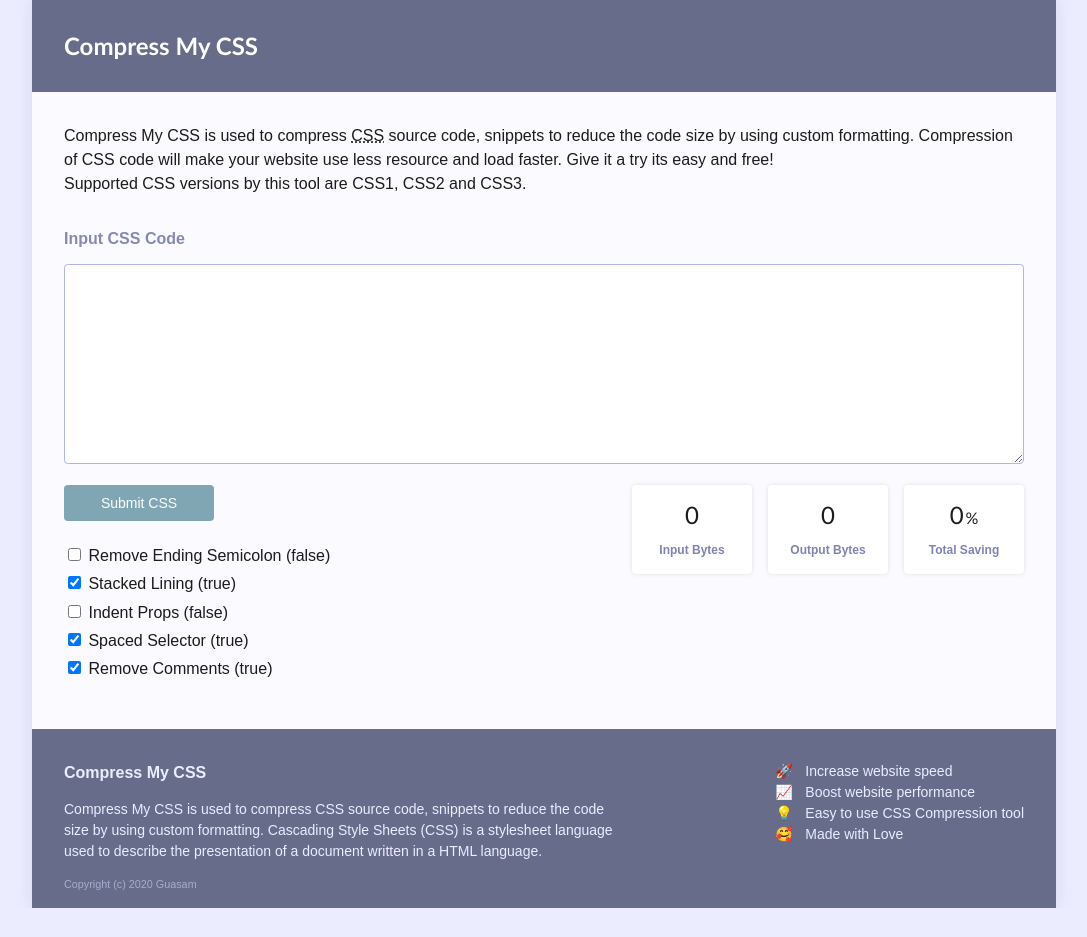
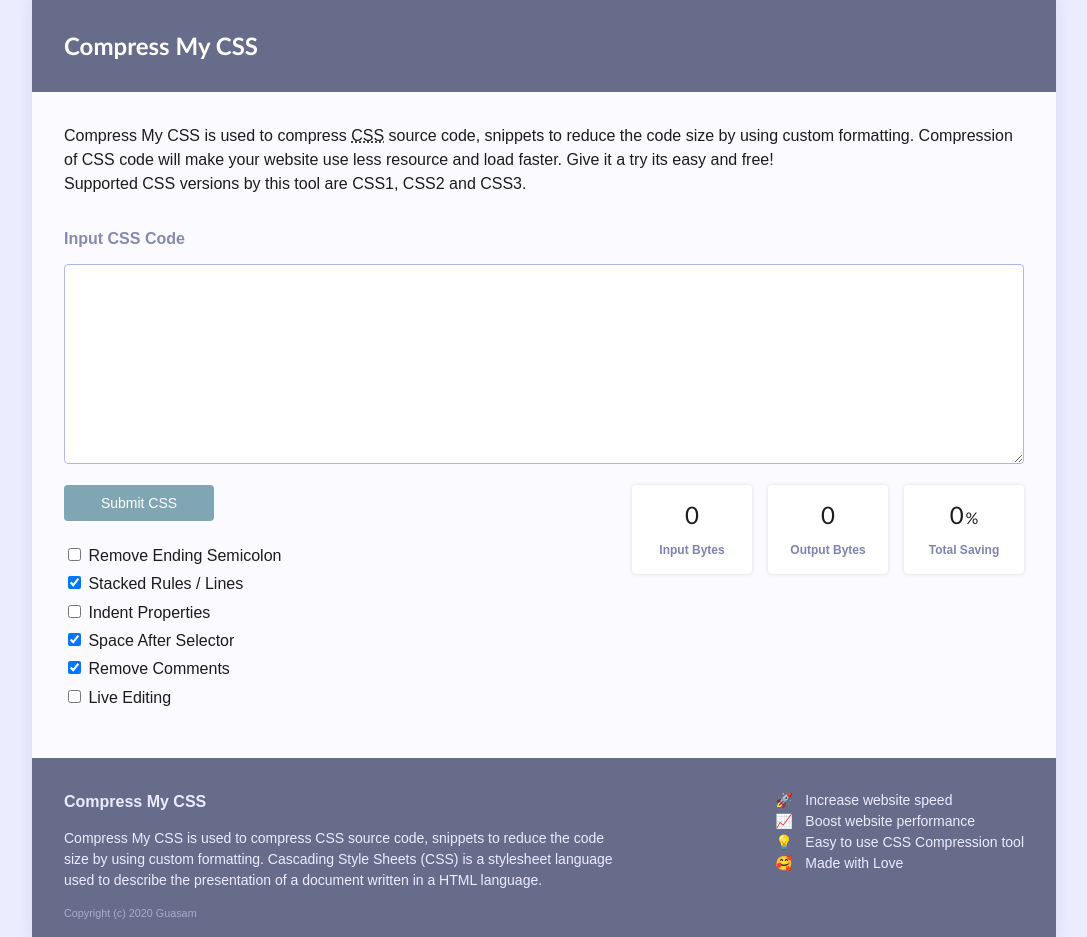
Before and after one commit to guasam/compress-my-css, a Vue app: page / in a window 1280 px wide. Both pictures are taken after a click on the checkbox 170 px from the left and 582 px from the top of the page. Shown: the whole page, without its empty margins (96-1183 px from the left). Before the commit the page ends 908 px from the top, so only its background shows below. Built offline with nearby package versions, Linux system fonts and the light colour scheme.

Commit message:
add live edit config option

```diff
--- a/src/App.vue
+++ b/src/App.vue
@@ -1,6 +1,10 @@
 <template>
   <div><label class="GLabel">Input CSS Code</label></div>
-  <textarea v-model="inputCss" spellcheck="false"></textarea>
+  <textarea
+    v-model="inputCss"
+    spellcheck="false"
+    @focus="onTextareaFocus"
+  ></textarea>
 
   <div class="GConfig">
     <div class="GConfigControls">
@@ -9,23 +13,27 @@
       </div>
       <div class="FieldCheckBox">
         <input type="checkbox" v-model="config.endSemicolon" />
-        Remove Ending Semicolon ({{ config.endSemicolon }})
+        Remove Ending Semicolon
       </div>
       <div class="FieldCheckBox">
         <input type="checkbox" v-model="config.stacked" />
-        Stacked Lining ({{ config.stacked }})
+        Stacked Rules / Lines
       </div>
       <div class="FieldCheckBox" v-if="config.stacked">
         <input type="checkbox" v-model="config.indent" />
-        Indent Props ({{ config.indent }})
+        Indent Properties
       </div>
       <div class="FieldCheckBox">
         <input type="checkbox" v-model="config.spacedSelector" />
-        Spaced Selector ({{ config.spacedSelector }})
+        Space After Selector
       </div>
       <div class="FieldCheckBox">
         <input type="checkbox" v-model="config.comments" />
-        Remove Comments ({{ config.comments }})
+        Remove Comments
+      </div>
+      <div class="FieldCheckBox">
+        <input type="checkbox" v-model="config.live" />
+        Live Editing
       </div>
     </div>
     <div class="GConfigReport">
@@ -71,6 +79,7 @@ export default {
         endSemicolon: false,
         stacked: false,
         indent: false,
+        live: false,
       },
       inputBytes: 0,
       outputBytes: 0,
@@ -85,6 +94,9 @@ export default {
     if (this.submitted) this.doCompress();
   },
   methods: {
+    onTextareaFocus() {
+      if (this.submitted && !this.config.live) this.submitted = false;
+    },
     applyIndent(css) {
       // Extract rules from css
       const rules = css.match(/\{.+?\}/gm);
```
